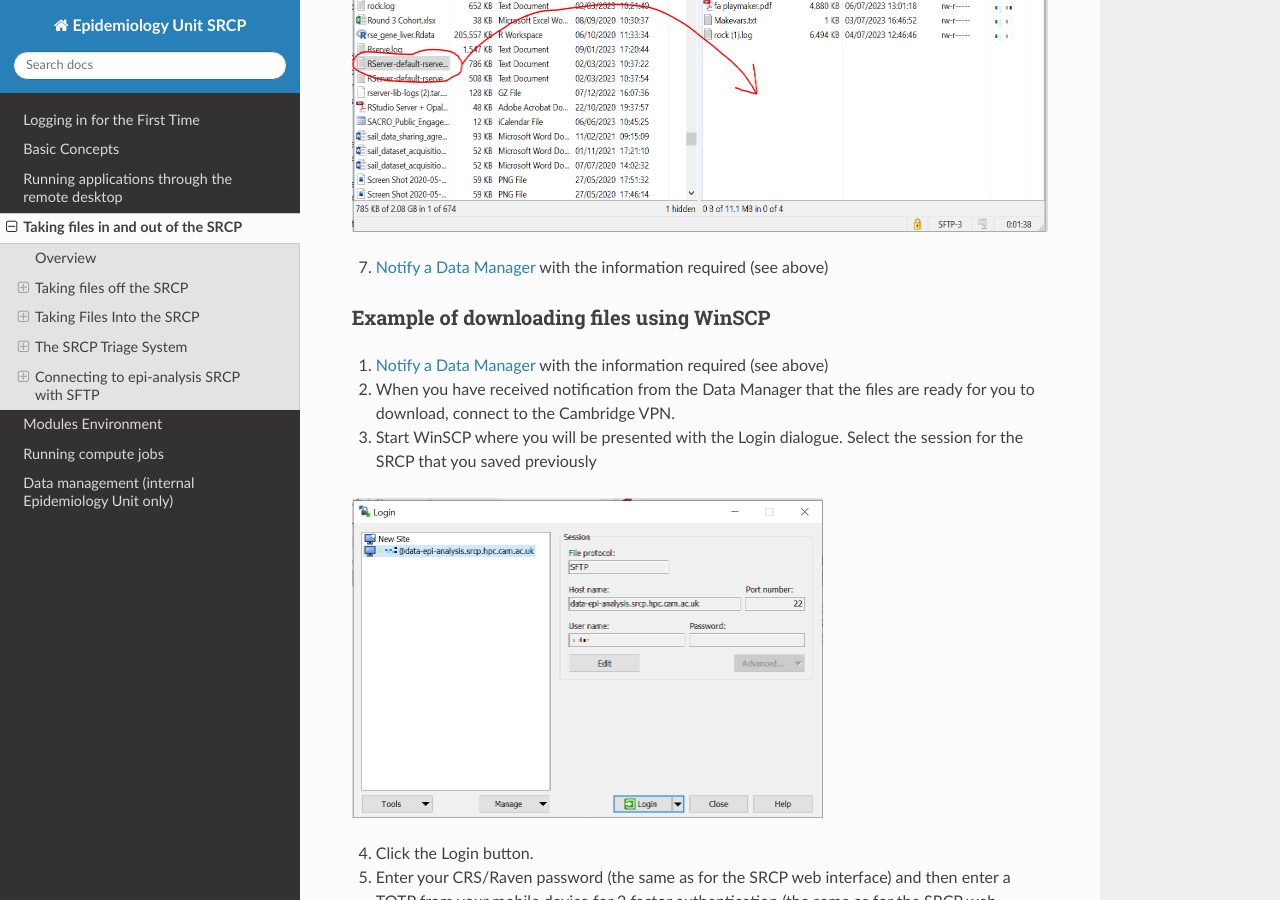
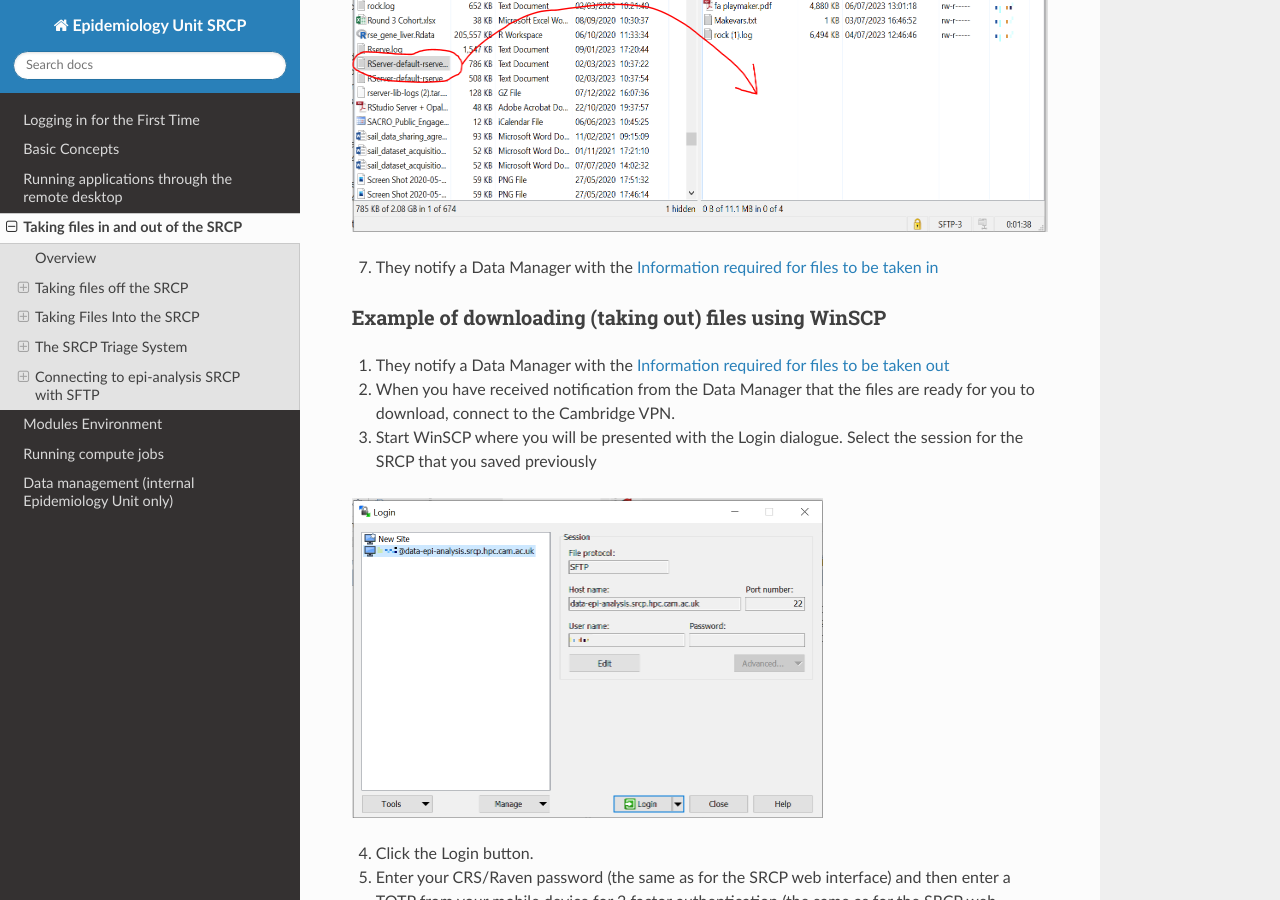
Before and after one commit to epi-analysis/SRCP_docs, a Sphinx documentation site: the page built from docs/source/03-Taking-files-on-and-off-SRCP.rst, in a window 1280 px wide and 900 px high, scrolled down 7148 px. Built offline with Sphinx 7.4.7 and the Read the Docs theme 3.1.0, drawn with Linux system fonts in a browser that asks for light colours; some of the changed text lies outside the part shown.

Commit message:
Clarify instructions for notifying Data Manager

```diff
--- a/docs/source/03-Taking-files-on-and-off-SRCP.rst
+++ b/docs/source/03-Taking-files-on-and-off-SRCP.rst
@@ -177,8 +177,8 @@
 If it is not one of these keys, then click Cancel and contact srcpdata@mrc-epid.cam.ac.uk
 
 .. _SFTP-upload:
-Example of uploading files using WinSCP
-~~~~~~~~~~~~~~~~~~~~~~~~~~~~~~~~~~~~~~~
+Example of uploading (bringing in) files using WinSCP
+~~~~~~~~~~~~~~~~~~~~~~~~~~~~~~~~~~~~~~~~~~~~~~~~~~~~~
 
 1. Connect to the Cambridge VPN  (or use a computer that is connected to the Cambridge Network)
 
@@ -208,13 +208,13 @@
   :scale: 50 %
   :alt: WinSCP file upload
 
-7. `Notify a Data Manager <https://mrc-epid-dmt.atlassian.net/servicedesk/customer/portal/6/group/30/create/82>`__  with the information required (see above)
+7. They notify a Data Manager with the :ref:`info-in`
 
 .. _SFTP-download:
-Example of downloading files using WinSCP
-~~~~~~~~~~~~~~~~~~~~~~~~~~~~~~~~~~~~~~~~~
+Example of downloading (taking out) files using WinSCP
+~~~~~~~~~~~~~~~~~~~~~~~~~~~~~~~~~~~~~~~~~~~~~~~~~~~~~~
 
-1. `Notify a Data Manager <https://mrc-epid-dmt.atlassian.net/servicedesk/customer/portal/6/group/30/create/59>`__  with the information required (see above)
+1. They notify a Data Manager with the :ref:`info-out`
 
 2. When you have received notification from the Data Manager that the files are ready for you to download, connect to the Cambridge VPN.
 
```
Also changed, not shown: other parts of docs/source/03-Taking-files-on-and-off-SRCP.rst (+2 -2 lines).
